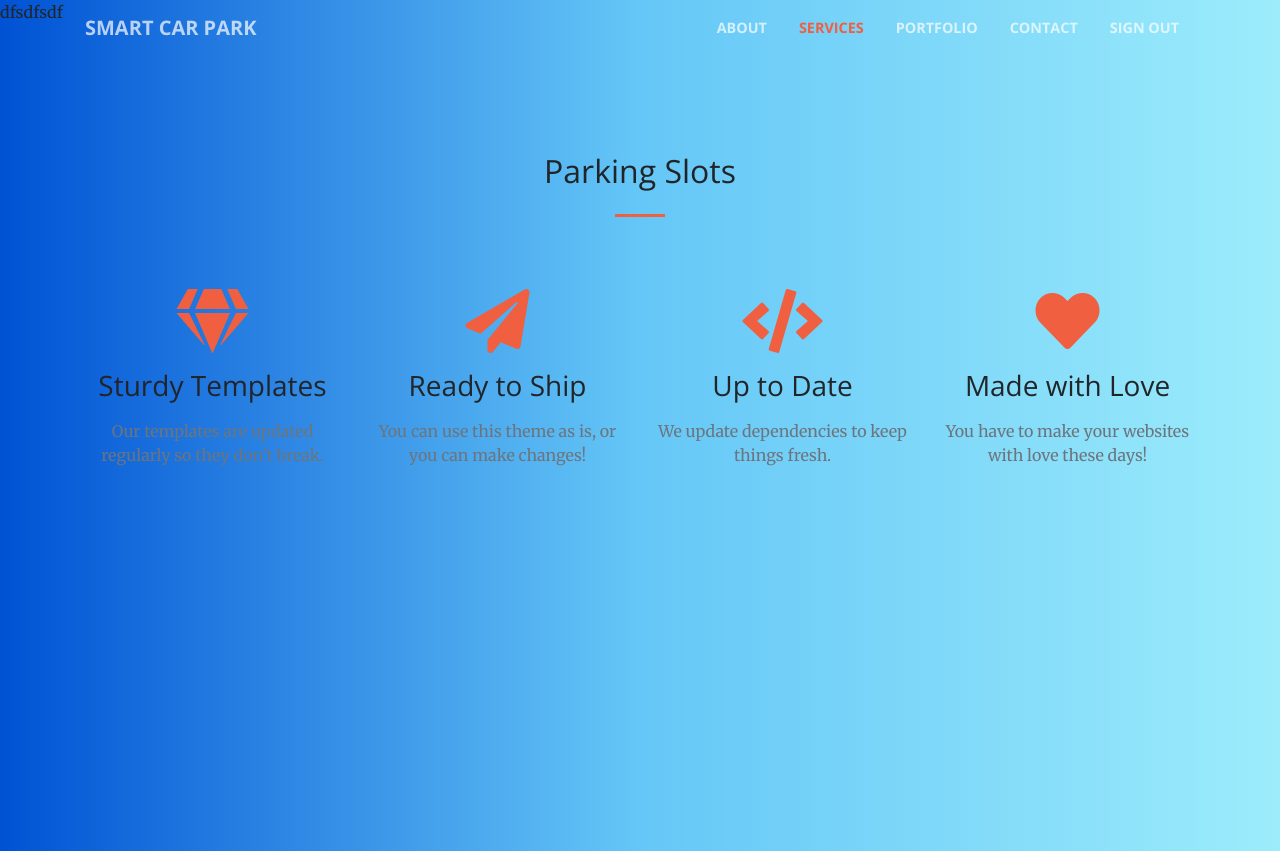
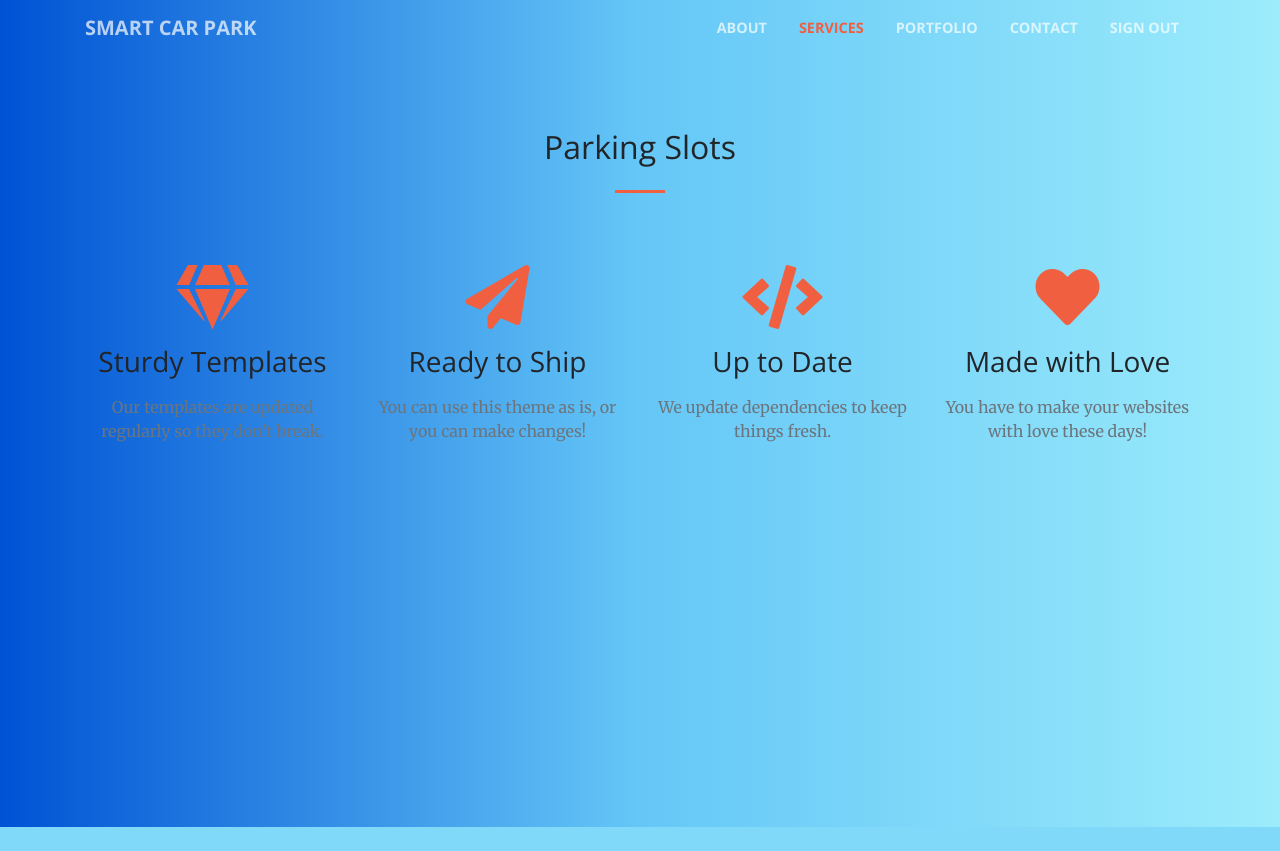
Before and after one commit to reshanmadushanka/Smart-Car-Park, a PHP site: page /parking.php in a window 1280 px wide. After the commit the page ends 827 px from the top, so only its background shows below. Run offline with PHP 8.4, Linux system fonts and the light colour scheme; data that the repository does not hold is empty.

Commit message:
remove change.

```diff
--- a/parking.php
+++ b/parking.php
@@ -8,8 +8,6 @@ foreach ($result as $slots) {
     print_r($slots['id']);
 }
 ?>
-dfsdfsdf
-
 <section id="services">
     <div class="container">
         <div class="row">
```
